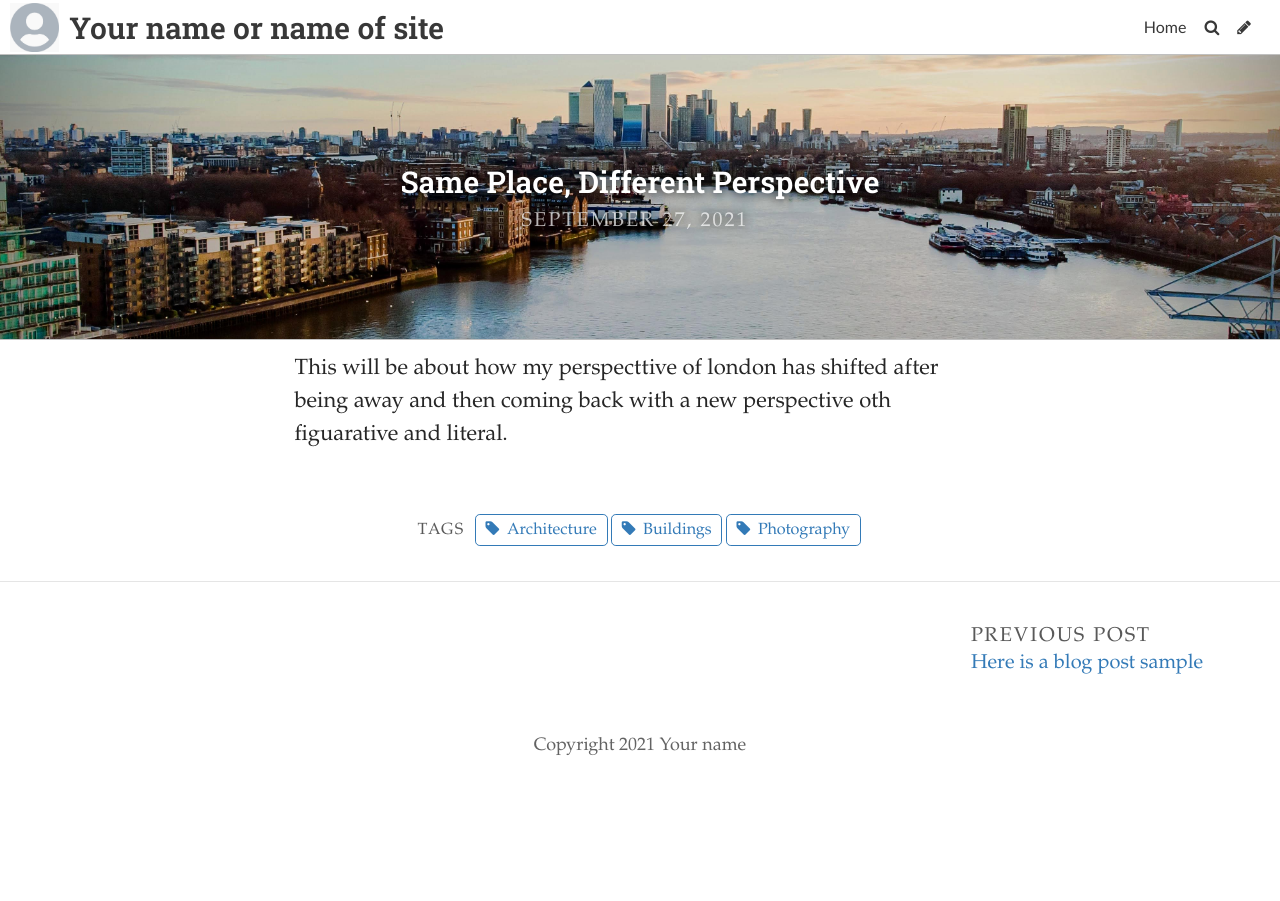
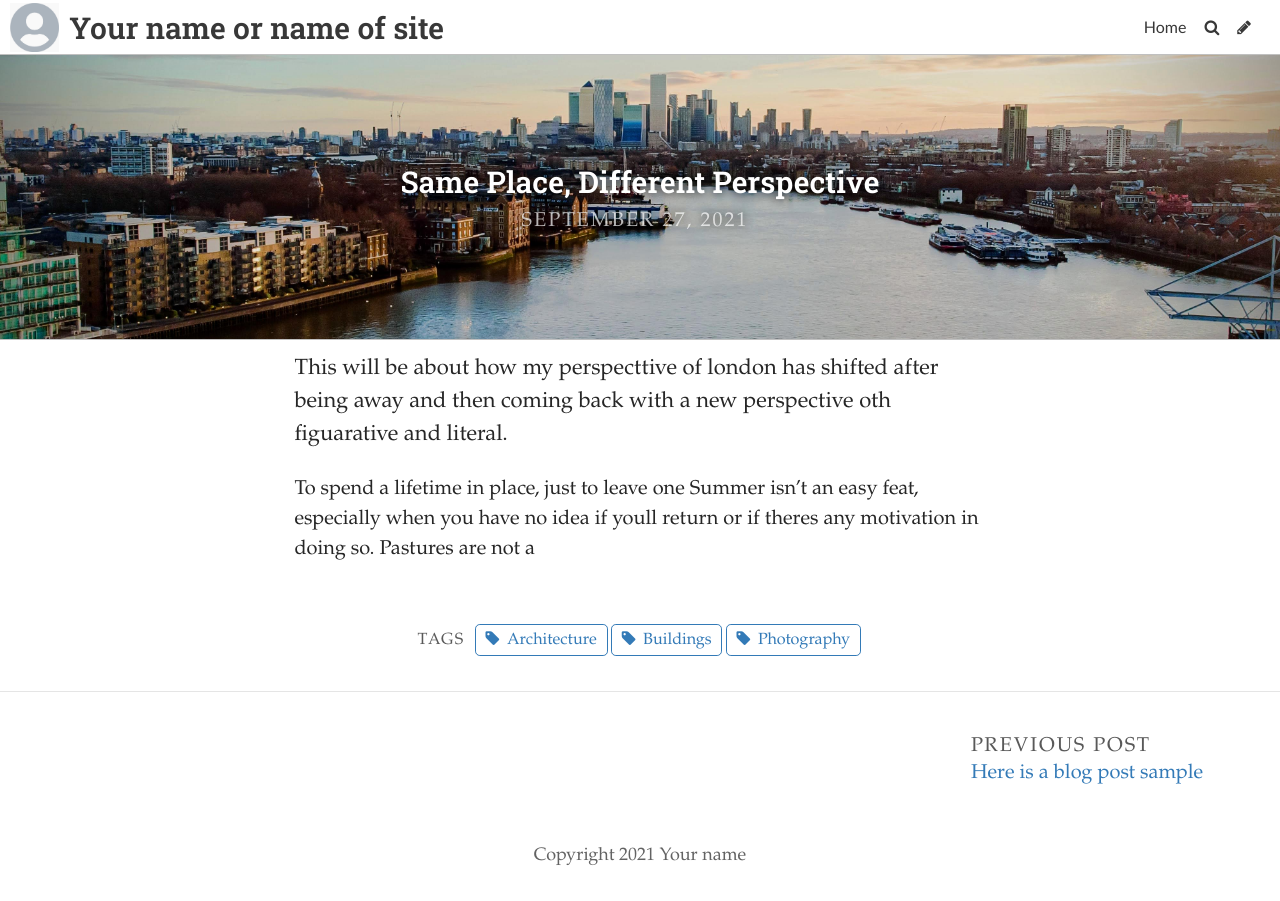
Before and after one commit to LJOHN15/emergence, a Jekyll site: the page built from _posts/2021-09-27-same-place-different-perspective.md, in a window 1280 px wide. Built offline with Jekyll 4.4.1, drawn with Linux system fonts in a browser that asks for light colours; some web fonts are replaced.

Commit message:
Update Post “2021-09-27-same-place-different-perspective”

```diff
--- a/_posts/2021-09-27-same-place-different-perspective.md
+++ b/_posts/2021-09-27-same-place-different-perspective.md
@@ -12,3 +12,5 @@ tags:
   - Photography
 ---
 This will be about how my perspecttive of london has shifted after being away and then coming back with a new perspective oth figuarative and literal.
+
+To spend a lifetime in place, just to leave one Summer isn't an easy feat, especially when you have no idea if youll return or if theres any motivation in doing so. Pastures are not a
```
